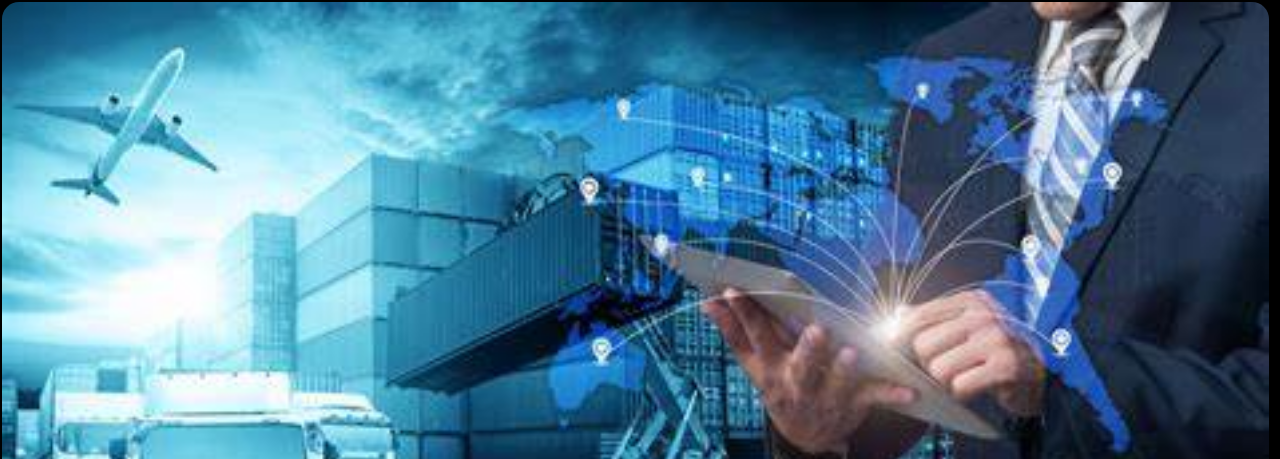
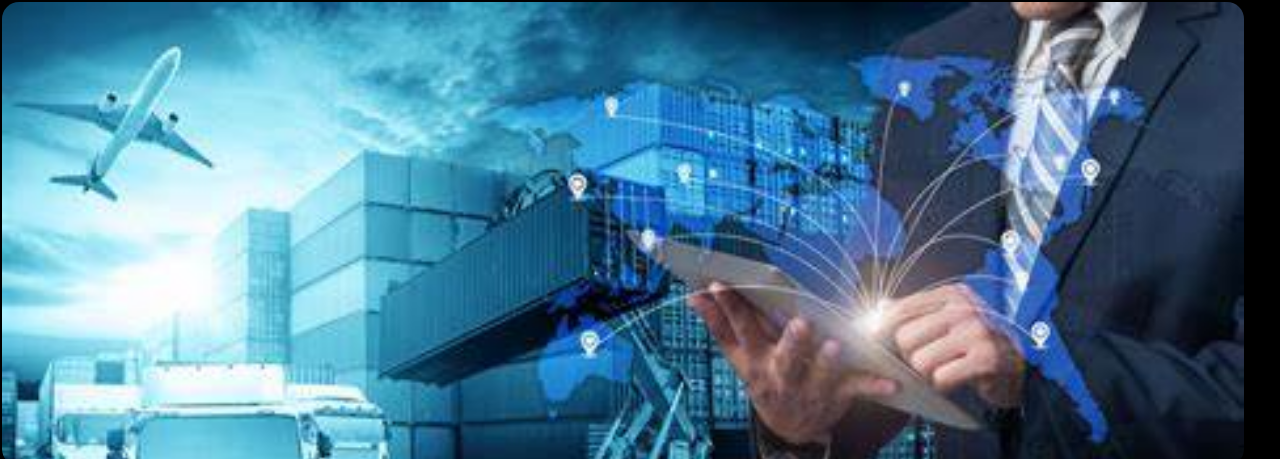
Before and after one commit to pablomartinezc8/segundaEntrega-proyectoFinal, a plain HTML site: page index.html in a window 1280 px wide. Shown: the part 101-560 px from the top of the page. Drawn offline with nearby package versions, Linux system fonts and the light colour scheme.

Commit message:
volvi a cambiarlo

```diff
--- a/css/style.css
+++ b/css/style.css
@@ -76,7 +76,7 @@ h1{
 }
 .imagenGrande{
     border-radius: 17px;
-    width: 99vw;
+    width: 97vw;
     margin: 2px;
 }
 .imgCarousel2{
```
